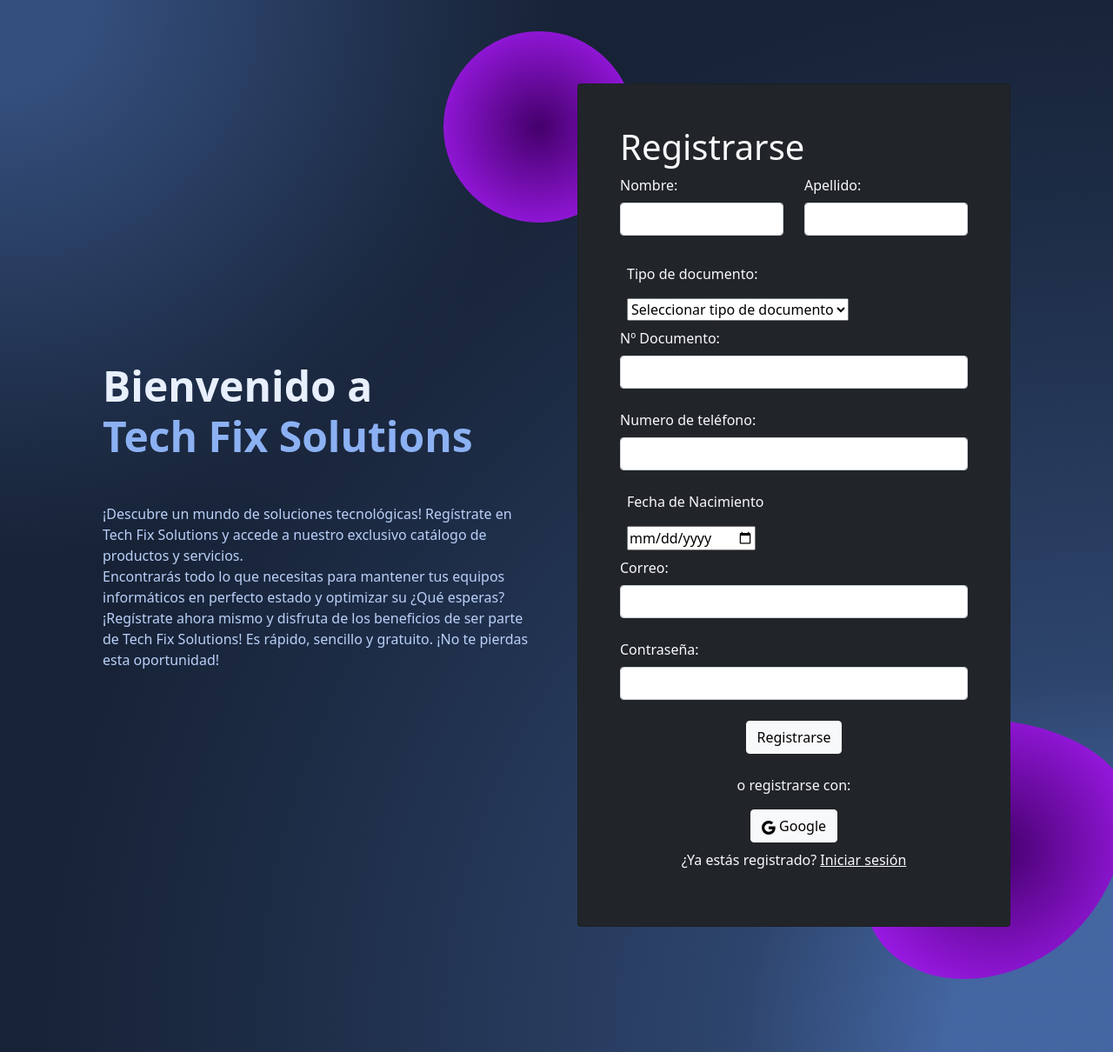
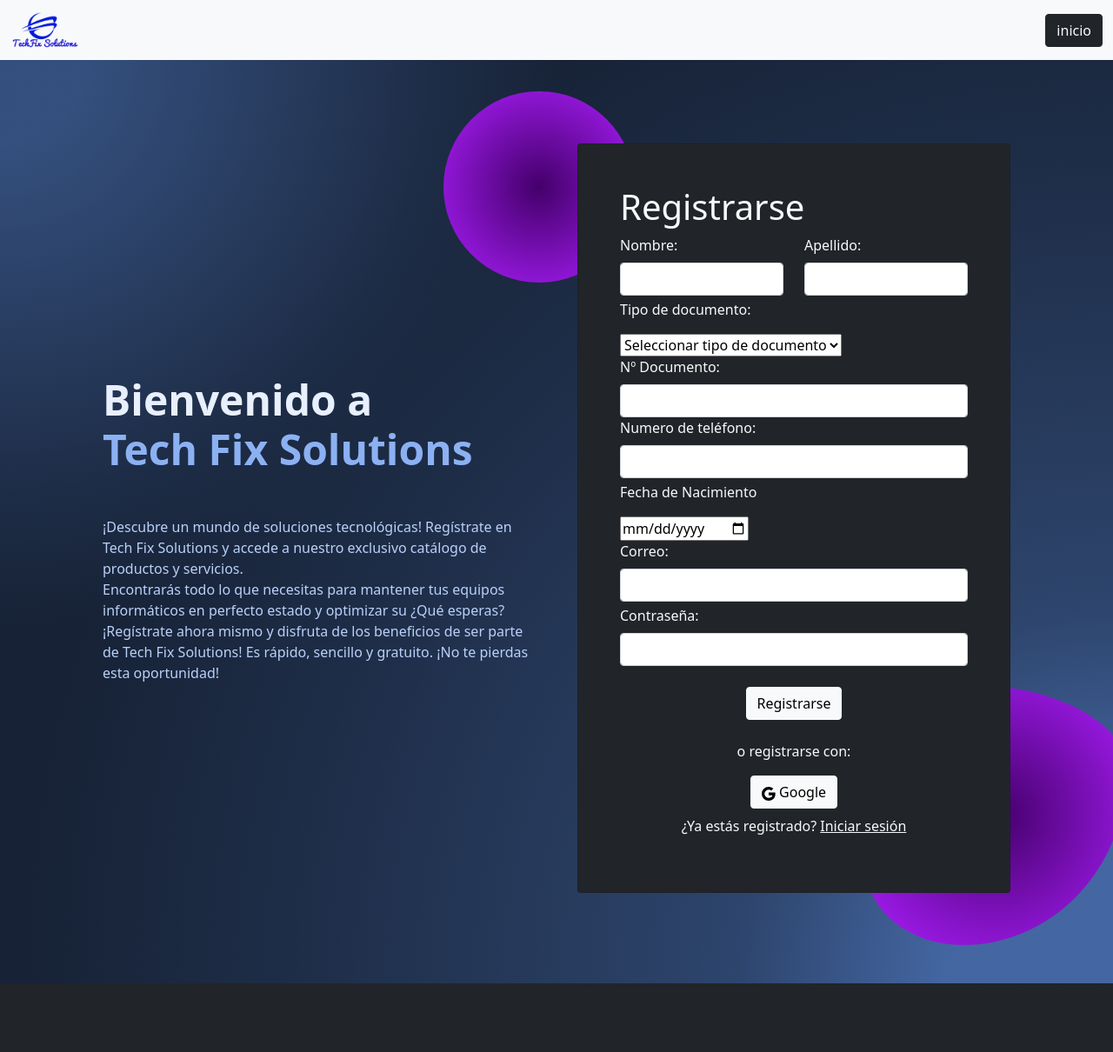
Before and after one commit to andrypetro/Practica_sena, a PHP site: page /login-animado/registro.html in a window 1280 px wide. Shown: the whole page at 87% size. After the commit the page ends 1131 px from the top, so only its background shows below. Run offline with PHP 8.4, Linux system fonts and the light colour scheme.

Commit message:
Avance menu de navegación.

```diff
--- a/login-animado/assets/css/styles.css
+++ b/login-animado/assets/css/styles.css
@@ -1,3 +1,7 @@
+#home {
+  text-decoration: none;
+}
+
 .background-radial-gradient {
     background-color: hsl(218, 41%, 15%);
     background-image: radial-gradient(650px circle at 0% 0%,
--- a/login-animado/registro.html
+++ b/login-animado/registro.html
@@ -14,13 +14,27 @@
 
 <body>
 
+  <nav class="navbar navbar-expand-lg navbar-light bg-light">
+    <div class="container-fluid">
+    <a class="navbar-brand" href="#"><img src="../img/ts.png" alt="" style="width: 80px;"></a>
+      <button class="navbar-toggler" type="button" data-bs-toggle="collapse" data-bs-target="#navbarScroll" aria-controls="navbarScroll" aria-expanded="false" aria-label="Toggle navigation">
+        <span class="navbar-toggler-icon"></span>
+      </button>
+      <div class="collapse navbar-collapse" id="navbarScroll">
+        <ul class="navbar-nav me-auto my-2 my-lg-0 navbar-nav-scroll" style="--bs-scroll-height: 100px;">
 
+
+        </ul>
+        <button class="btn btn-dark"> <a id="home"class="text-light" href="/index.html">inicio</a></button>
+      </div>
+    </div>
+  </nav>
 <!-- Section: Design Block -->
 <section class="background-radial-gradient overflow-hidden">
 
 
   <div class="container px-4 py-5 px-md-5 text-center text-lg-start my-5">
-    <div class="row gx-lg-5 align-items-center mb-5">
+    <div class="row gx-lg-5 align-items-center mb-2">
       <div class="col-lg-6 mb-5 mb-lg-0" style="z-index: 10">
         <h1 class="my-5 display-5 fw-bold ls-tight" style="color: hsl(218, 81%, 95%)">
           Bienvenido a <br />
@@ -50,14 +64,14 @@
             <form id="registerForm">
               <!-- 2 column grid layout with text inputs for the first and last names -->
               <div class="row">
-                <div class="col-md-6 mb-4">
+                <div class="col-md-6 mb-1">
                   <div data-mdb-input-init class="form-outline">
                     <label class="form-label text-light" for="nombre">Nombre:</label>
                     <input type="text" id="nombre" class="form-control" />
 
                   </div>
                 </div>
-                <div class="col-md-6 mb-4">
+                <div class="col-md-6 mb-1">
                   <div data-mdb-input-init class="form-outline">
                     <label class="form-label text-light" for="apellido">Apellido:</label>
                     <input type="text" id="apellido" class="form-control" />
@@ -66,7 +80,7 @@
                 </div>
               </div>
 
-              <div class="m-2">
+              <div class="">
                 <p class="text-light">Tipo de documento:</p>
                 <select id="tipoDocumento" required>
                     <option value="" disabled selected>Seleccionar tipo de documento</option>
@@ -77,27 +91,27 @@
               </div>
 
               <!-- Documento input -->
-              <div data-mdb-input-init class="form-outline mb-4">
+              <div data-mdb-input-init class="form-outline mb-">
                 <label class="form-label text-light" for="numeroDocumento">Nº Documento:</label>
                 <input type="documento" id="numeroDocumento" class="form-control" />
 
               </div>
 
               <!-- Telefono input -->
-              <div data-mdb-input-init class="form-outline mb-4">
+              <div data-mdb-input-init class="form-outline mb-1">
                 <label class="form-label text-light" for="telefono">Numero de teléfono:</label>
                 <input type="documento" id="telefono" class="form-control" />
 
               </div>
             <!-- Fecha Nacimimiento -->
-            <div class="m-2">
+            <div class="">
                 <p class="text-light">Fecha de Nacimiento</p>
                 <input type="date" id="fechaNacimiento" placeholder="Fecha de Nacimiento" required>
             </div>
 
 
               <!-- Email input -->
-              <div data-mdb-input-init class="form-outline mb-4">
+              <div data-mdb-input-init class="form-outline mb-1">
                 <label class="form-label text-light" for="email">Correo:</label>
                 <input type="email" id="form3Example3" class="form-control" />
 
```
Also changed, not shown: css/style.css (+9 -0 lines), index.html (+31 -2 lines), login-animado/login.html (+29 -1 lines).
